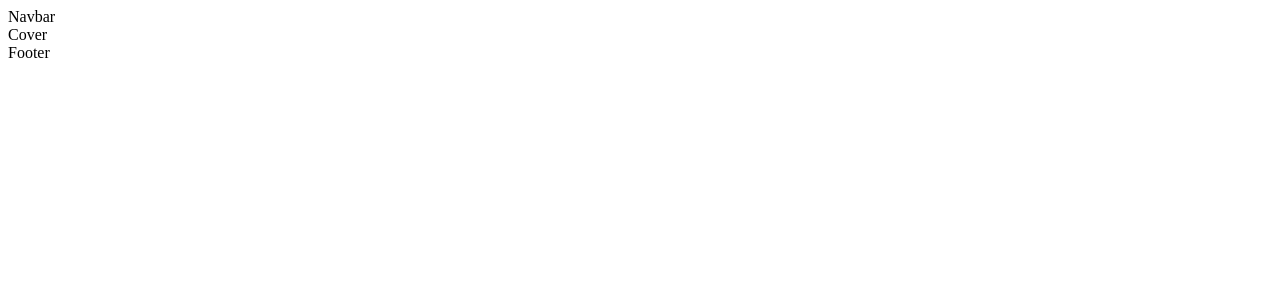
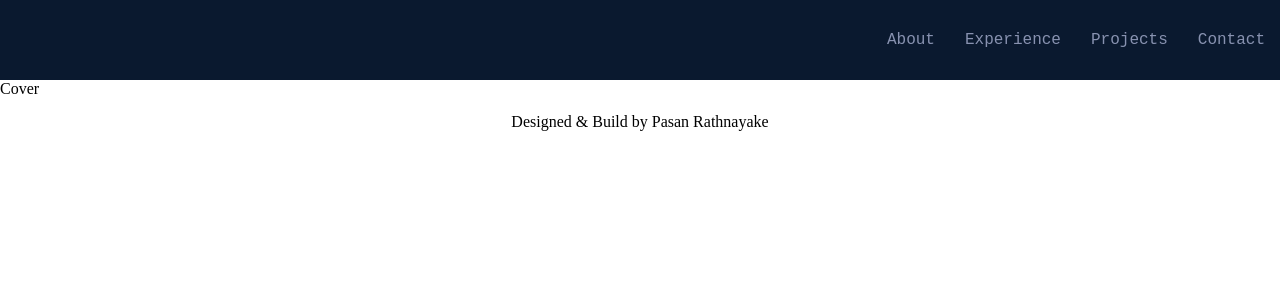
Before and after one commit to prrathnayake/Portfolio, a React (Create React App) app: page / in a window 1280 px wide. Shown: the top 300 px of the page. Built offline with nearby package versions, Linux system fonts and the light colour scheme.

Commit message:
add basic navbar and footer components

```diff
--- a/package.json
+++ b/package.json
@@ -8,7 +8,9 @@
     "@testing-library/user-event": "^13.5.0",
     "react": "^18.2.0",
     "react-dom": "^18.2.0",
+    "react-router-dom": "^6.8.0",
     "react-scripts": "5.0.1",
+    "styled-components": "^5.3.6",
     "web-vitals": "^2.1.4"
   },
   "scripts": {
--- /dev/null
+++ b/src/App.css
@@ -0,0 +1,10 @@
+:root {
+  --font-sans: 'Calibre', 'Inter', 'San Francisco', 'SF Pro Text', -apple-system, system-ui,
+    sans-serif;
+  --font-mono: 'SF Mono', 'Fira Code', 'Fira Mono', 'Roboto Mono', monospace;
+}
+
+* {
+  padding: 0;
+  margin: 0;
+}
--- a/src/App.js
+++ b/src/App.js
@@ -1,8 +1,9 @@
 import MainPage from "./pages/mainPage";
+import "./App.css"
 
 function App() {
   return (
-    <div className="App">
+    <div>
       <MainPage />
     </div>
   );
--- a/src/components/footer.js
+++ b/src/components/footer.js
@@ -1,7 +1,11 @@
-import React from 'react'
+import React from "react";
+import styled from "styled-components";
 
 export default function Footer() {
-  return (
-    <div>Footer</div>
-  )
+  const StyledFooter = styled.footer`
+    min-height: 70px;
+    padding: 15px;
+    text-align: center;
+  `;
+  return <StyledFooter>Designed & Build by Pasan Rathnayake</StyledFooter>;
 }
--- a/src/components/navbar.js
+++ b/src/components/navbar.js
@@ -1,7 +1,57 @@
-import React from 'react'
+import React from "react";
+import { Link } from "react-router-dom";
+import styled from "styled-components";
+import { navy, slate } from "../utils/colors";
+import { navLinks } from "../utils/config";
 
 export default function Navbar() {
+  //add styles using styled-components
+  const NavBody = styled.nav`
+    padding: 0;
+    margin: 0;
+  `;
+
+  const StyledNav = styled.nav`
+    height: 80px;
+    display: flex;
+    justify-content: flex-end;
+    align-items: center;
+    background-color: ${(props) => props.backgroundColor};
+    font-family: var(--font-mono);
+    ul {
+      padding: 0;
+      margin: 0;
+      display: flex;
+      flex-direction: row;
+      list-style: none;
+      li {
+        color: black;
+        list-style: none;
+        padding-left: 15px;
+        padding-right: 15px;
+      }
+    }
+  `;
+
+  const StyledLink = styled(Link)`
+    color: ${(props) => props.fontColor};
+    text-decoration: none;
+  `;
+
   return (
-    <div>Navbar</div>
-  )
+    <NavBody>
+      <StyledNav backgroundColor={navy}>
+        <ul>
+          {navLinks && // add navbar items
+            navLinks.map(({ url, name }, i) => (
+              <li key={i}>
+                <StyledLink fontColor={slate} to={url}>
+                  {name}
+                </StyledLink>
+              </li>
+            ))}
+        </ul>
+      </StyledNav>
+    </NavBody>
+  );
 }
--- a/src/index.js
+++ b/src/index.js
@@ -1,10 +1,13 @@
-import React from 'react';
-import ReactDOM from 'react-dom/client';
-import App from './App';
+import React from "react";
+import ReactDOM from "react-dom/client";
+import { BrowserRouter } from "react-router-dom";
+import App from "./App";
 
-const root = ReactDOM.createRoot(document.getElementById('root'));
+const root = ReactDOM.createRoot(document.getElementById("root"));
 root.render(
-  <React.StrictMode>
-    <App />
-  </React.StrictMode>
+  <BrowserRouter>
+    <React.StrictMode>
+      <App />
+    </React.StrictMode>
+  </BrowserRouter>
 );
--- /dev/null
+++ b/src/utils/config.js
@@ -0,0 +1,33 @@
+module.exports = {
+  email: "pasanransika1@gmail.com",
+
+  socialMedia: [
+    {
+      name: "GitHub",
+      url: "https://github.com/prrathnayake",
+    },
+    {
+      name: "Linkedin",
+      url: "https://www.linkedin.com/in/pasan-rathnayake-b4a488240 ",
+    },
+  ],
+
+  navLinks: [
+    {
+      name: "About",
+      url: "/#about",
+    },
+    {
+      name: "Experience",
+      url: "/#jobs",
+    },
+    {
+      name: "Projects",
+      url: "/#projects",
+    },
+    {
+      name: "Contact",
+      url: "/#contact",
+    },
+  ],
+};
```
Also changed, not shown: 1 other file (tests, documents, lock files or other folders).
